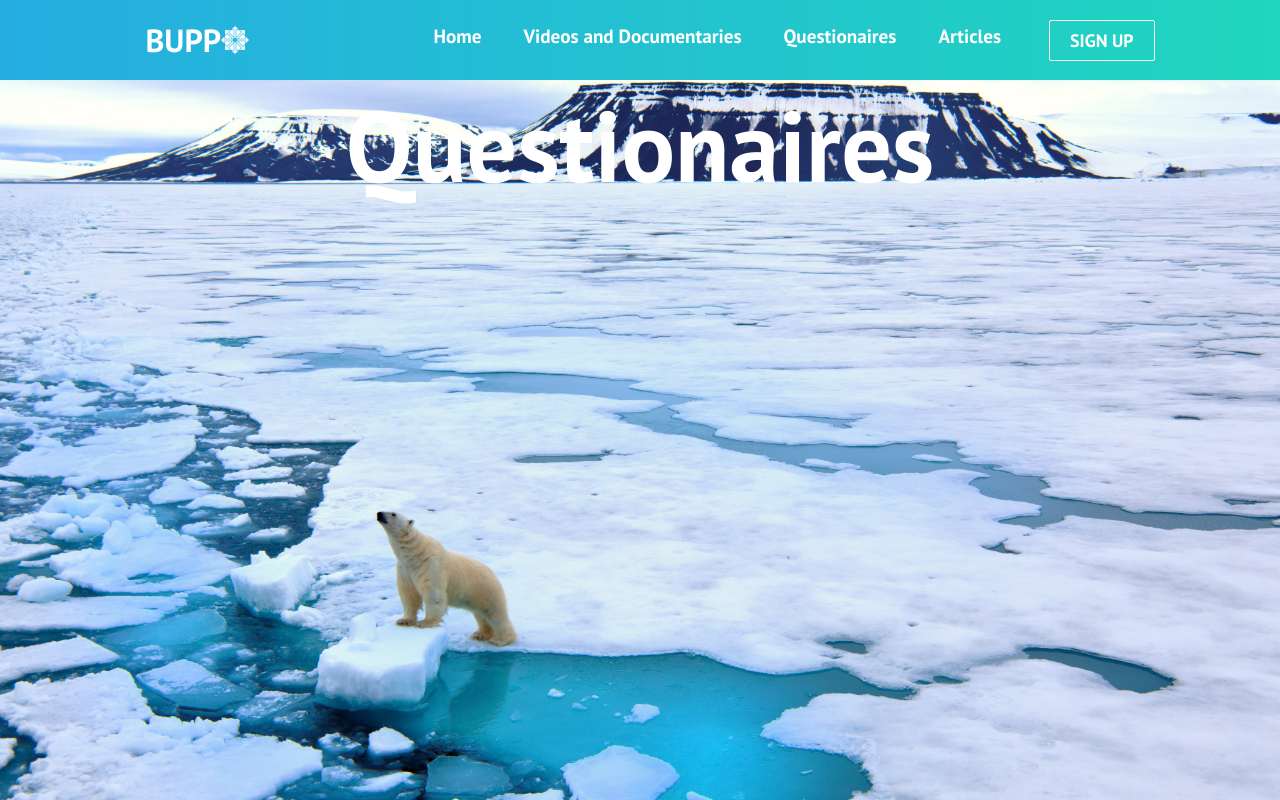
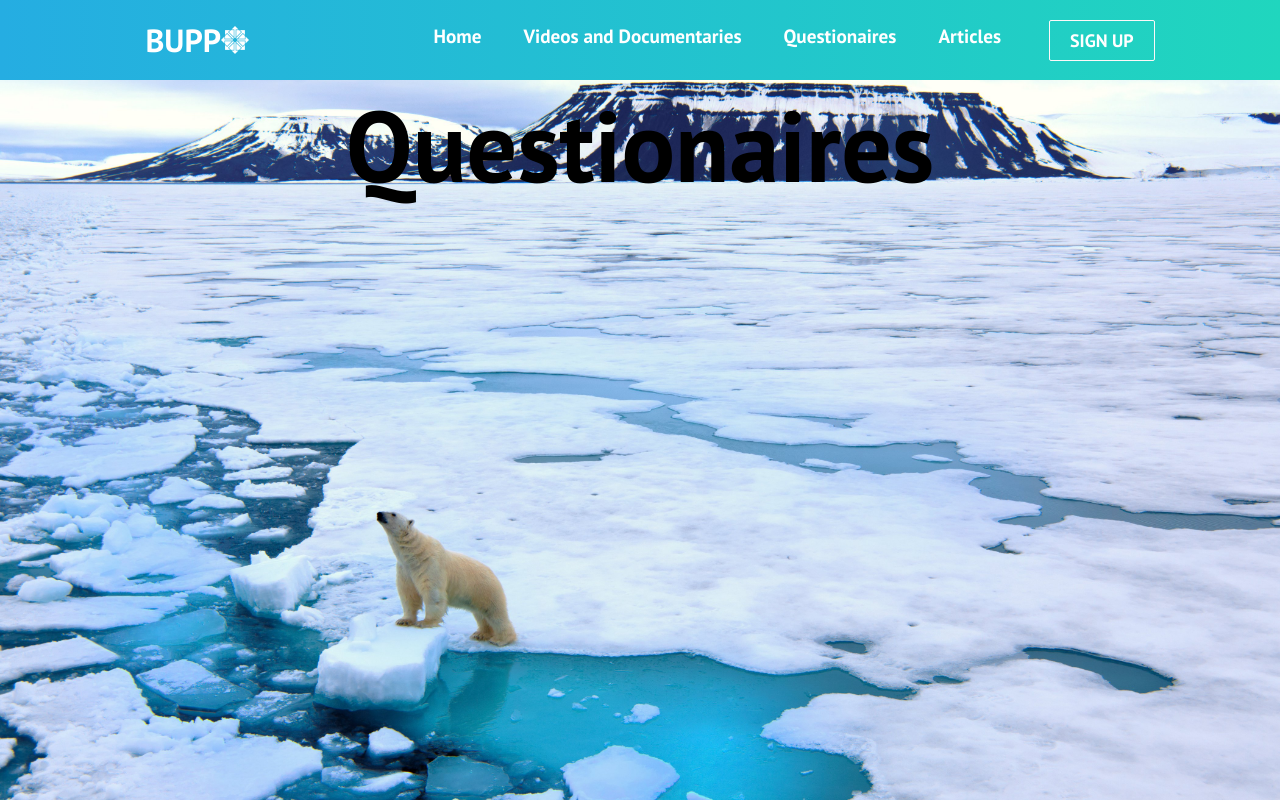
Before and after one commit to D-bose-commits/Plastic-pollution-react, a React (Create React App) app: page /questionaires in a window 1280 px wide. Built offline with nearby package versions, Linux system fonts and the light colour scheme; the HTML template or start-up script is replaced by a standard one.

Commit message:
Colour chnaged

```diff
--- a/src/App.css
+++ b/src/App.css
@@ -23,7 +23,7 @@
   background-position: center;
   background-size: cover;
   background-repeat: no-repeat;
-  color: #fff;
+  color: rgb(240, 240, 240);
   font-size: 100px;
 }
 
@@ -32,7 +32,7 @@
   background-position: center;
   background-size: cover;
   background-repeat: no-repeat;
-  color: #fff;
+  color: rgb(0, 0, 0);
   font-size: 100px;
 }
 
--- a/src/components/pages/VideosDocumentaries.js
+++ b/src/components/pages/VideosDocumentaries.js
@@ -13,7 +13,7 @@ function VideosDocumentaries() {
      <ReactPlayer
          url="https://www.youtube.com/watch?v=HQTUWK7CM-Y"
      />
-     Plastic poluton video 5
+     Plastic poluton video 3
      <ReactPlayer
          url="https://www.youtube.com/watch?v=Yomf5pBN8dY"
      />
```
